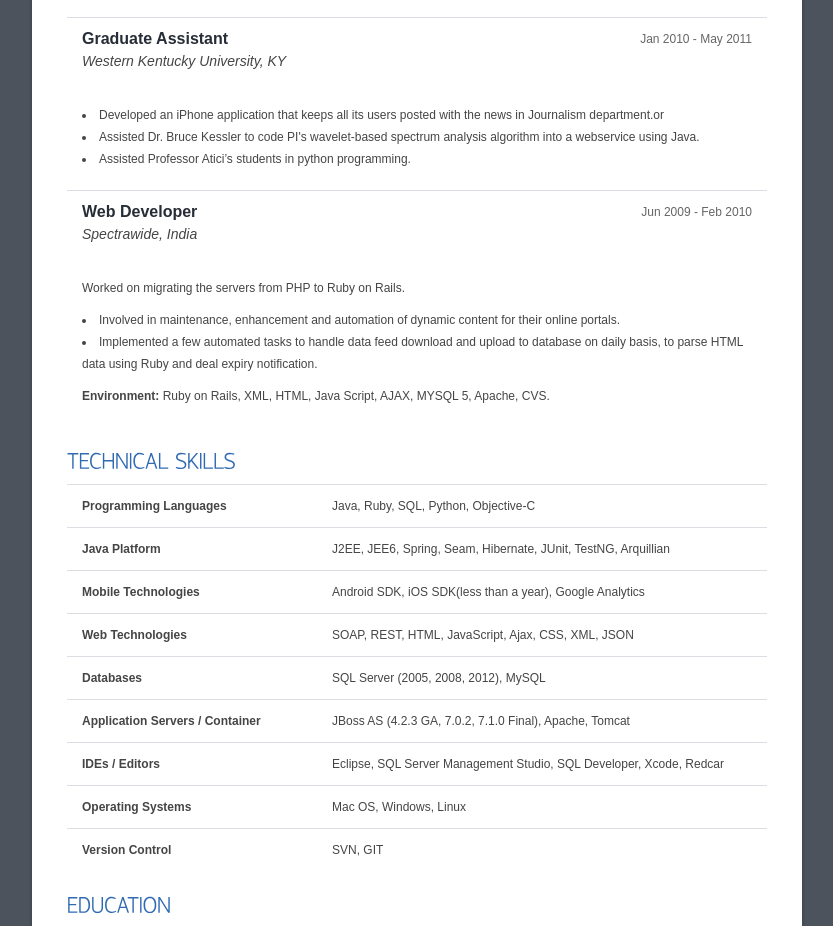
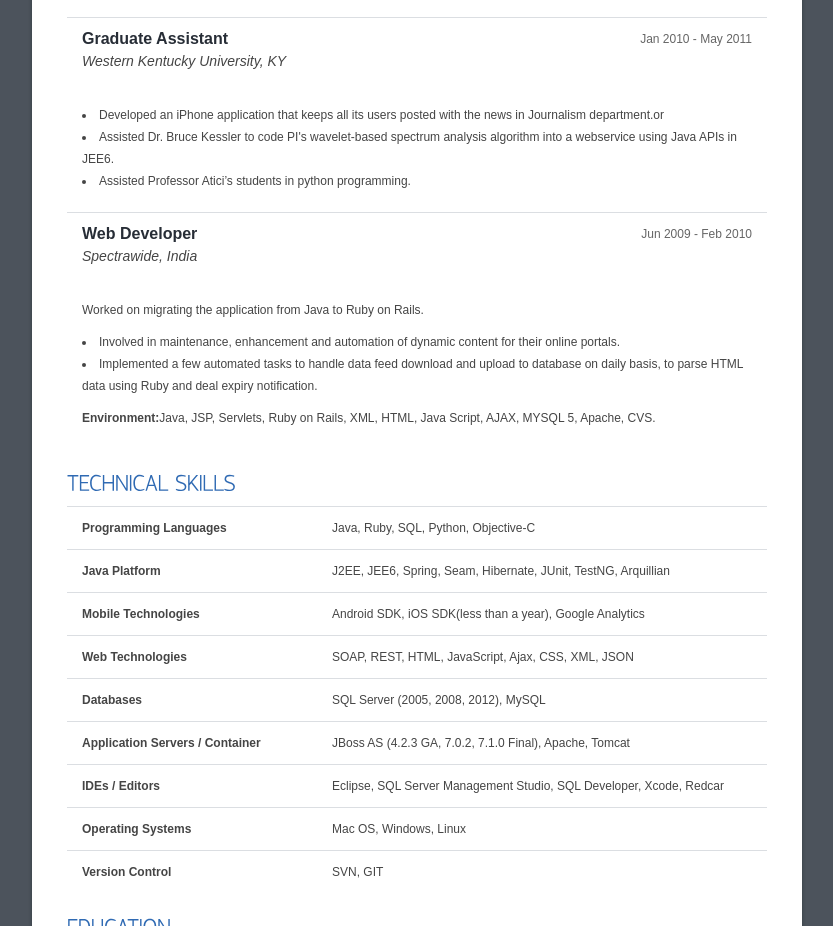
Before and after one commit to psampath/portfolio, a plain HTML site: page public/resume.html in a window 1280 px wide. Shown: the part 1711-2637 px from the top of the page, without its empty margins (223-1056 px from the left). Drawn offline with Linux system fonts and the light colour scheme.

```diff
--- a/public/resume.html
+++ b/public/resume.html
@@ -237,7 +237,7 @@
 							<br />
 							<ul>
 								<li>Developed an iPhone application that keeps all its users posted with the news in Journalism department.or</li>
-								<li>Assisted Dr. Bruce Kessler to code PI's wavelet-based spectrum analysis algorithm into a webservice using Java.</li>
+								<li>Assisted Dr. Bruce Kessler to code PI's wavelet-based spectrum analysis algorithm into a webservice using Java APIs in JEE6.</li>
 								<li>Assisted Professor Atici’s students in python programming.</li>
 							</ul>
 						</li>
@@ -247,13 +247,13 @@
 							<h2>Web Developer</h2>
 							<h3>Spectrawide, India</h3>
 							<br />
-							<p>Worked on migrating the servers from PHP to Ruby on Rails.</p>
+							<p>Worked on migrating the application from Java to Ruby on Rails.</p>
 							<ul>
 								<li>Involved in maintenance, enhancement and automation of dynamic content for their online portals.</li>
 								<li>Implemented a few automated tasks to handle data feed download and upload to database on daily basis, to
 								parse HTML data using Ruby and deal expiry notification.</li>
 							</ul>
-							<p><b>Environment:</b> Ruby on Rails, XML, HTML, Java Script, AJAX, MYSQL 5, Apache, CVS.</p>
+							<p><b>Environment:</b>Java, JSP, Servlets, Ruby on Rails, XML, HTML, Java Script, AJAX, MYSQL 5, Apache, CVS.</p>
 						</li>
 
 					</ul><!-- end .cv-section-items -->
```
Also changed, not shown: public/index.html (+1 -1 lines), 2 other files.
